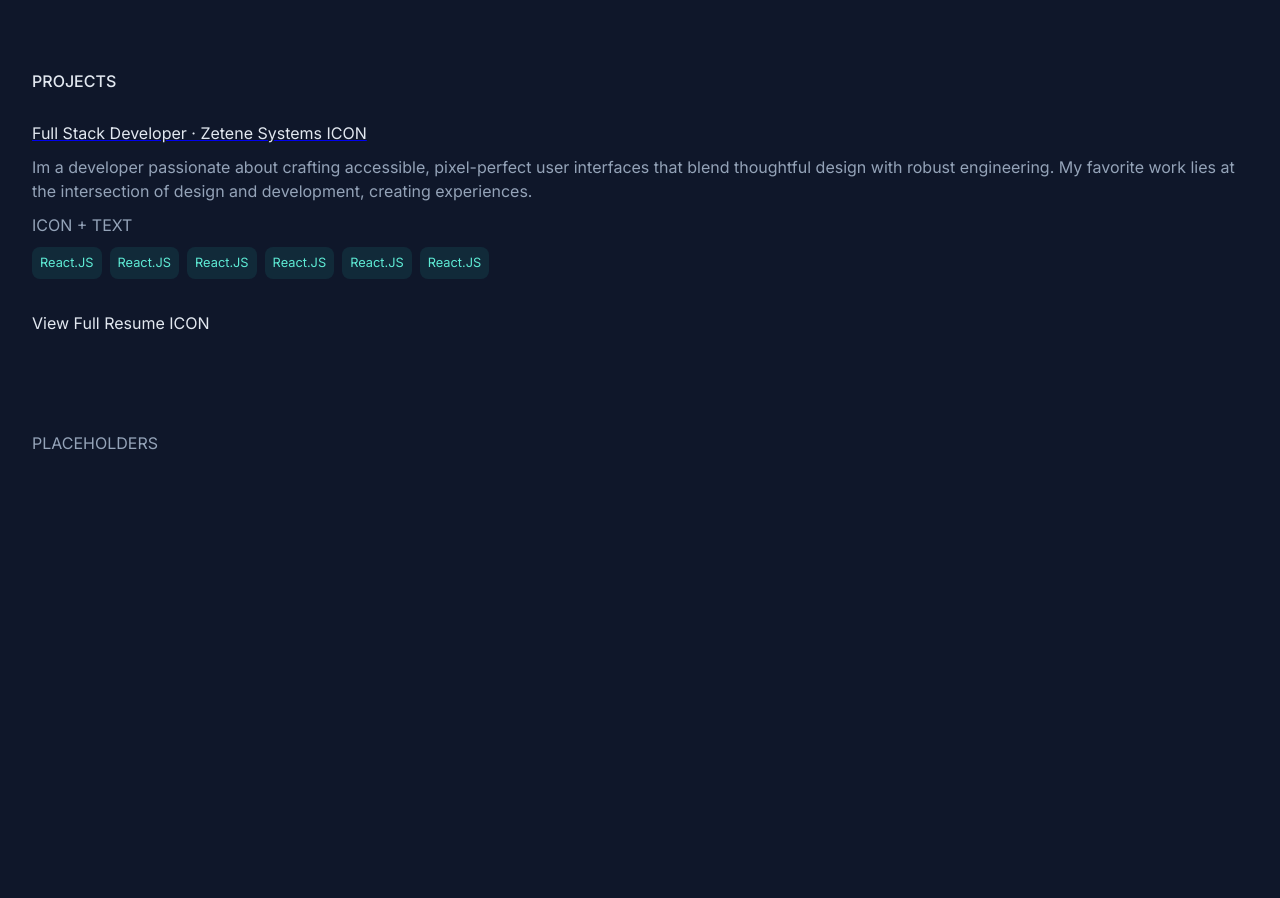
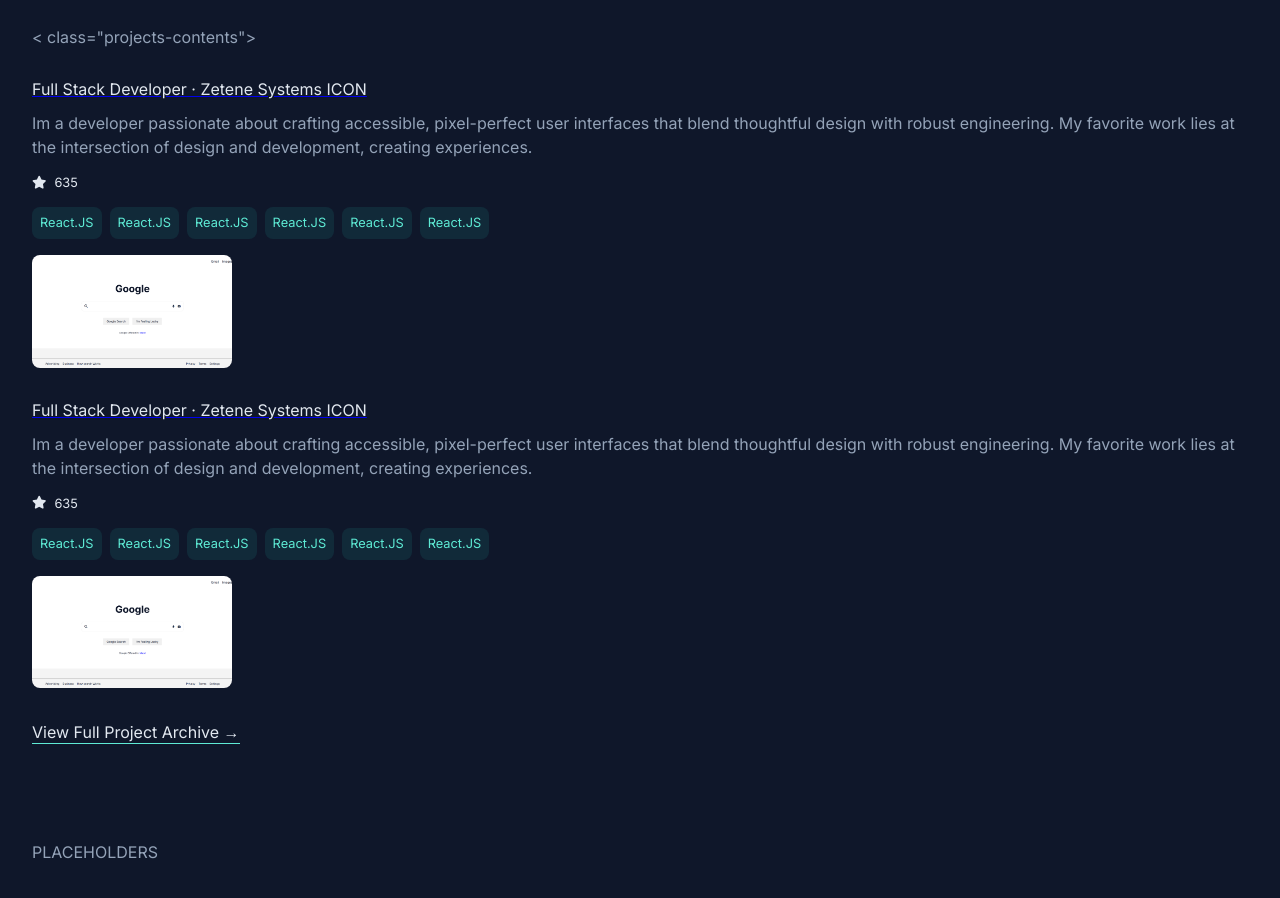
Before and after one commit to asadcodex/HTML_CSS_PORTFOLIO, a plain HTML site: page index.html in a window 1280 px wide. Shown: the part 1380-2278 px from the top of the page. Before the commit the page ends 1899 px from the top, so only its background shows below. Drawn offline with Linux system fonts and the light colour scheme.

Commit message:
image bug fixed and project archive added

```diff
--- a/index.html
+++ b/index.html
@@ -1,5 +1,6 @@
 <!DOCTYPE html>
 <html lang="en">
+
 <head>
   <meta charset="UTF-8" />
   <meta name="viewport" content="width=device-width, initial-scale=1.0" />
@@ -9,20 +10,18 @@
   <link rel="preconnect" href="https://fonts.gstatic.com" crossorigin />
   <link
     href="https://fonts.googleapis.com/css2?family=Inter:ital,opsz,wght@0,14..32,100..900;1,14..32,100..900&display=swap"
-      rel="stylesheet"
-    />
-    <link
-      rel="stylesheet"
-      href="https://cdnjs.cloudflare.com/ajax/libs/font-awesome/6.7.1/css/all.min.css"
+    rel="stylesheet" />
+  <link rel="stylesheet" href="https://cdnjs.cloudflare.com/ajax/libs/font-awesome/6.7.1/css/all.min.css"
     integrity="sha512-5Hs3dF2AEPkpNAR7UiOHba+lRSJNeM2ECkwxUIxC1Q/FLycGTbNapWXB4tP889k5T5Ju8fs4b1P5z/iB4nMfSQ=="
-      crossorigin="anonymous"
-      referrerpolicy="no-referrer"
-    />
+    crossorigin="anonymous" referrerpolicy="no-referrer" />
 </head>
+
 <body>
   <div class="underlay"></div>
   <header>
-      <a href="/"><h1>Asad Raza</h1> </a>
+    <a href="/">
+      <h1>Asad Raza</h1>
+    </a>
     <h4>Full Stack Developer</h4>
     <p>I build accessible, pixel-perfect digital experiences for the web.</p>
     <nav>
@@ -53,12 +52,7 @@
       <div class="about-contents">
         <p>
           Im a developer passionate about crafting accessible,
-            <a
-              target="_blank"
-              class="anchor-text"
-              href="https://brittanychiang.com/"
-              >pixel-perfect</a
-            >
+          <a target="_blank" class="anchor-text" href="https://brittanychiang.com/">pixel-perfect</a>
           user interfaces that blend thoughtful design with robust
           engineering. My favorite work lies at the intersection of design and
           development, creating experiences.
@@ -199,9 +193,11 @@
       <div>
         <h2 class="lightText">Projects</h2>
       </div>
-        <div class="projects-contents">
+      < class="projects-contents">
         <div class="project-card">
-            <div class="project-image"></div>
+          <div class="project-image-container">
+            <img src="/public/Screenshot 2024-12-03 191441.png" alt="google">
+          </div>
           <div class="card-column">
             <a href="/" target="_blank">
               <h3 class="anchor-text card-header">
@@ -214,7 +210,52 @@
               robust engineering. My favorite work lies at the intersection of
               design and development, creating experiences.
             </p>
-             <a> ICON + TEXT</a>
+            <a target="_blank" class="anchor-text project-stat-link" href="/"><i class="fa-solid fa-star"></i>
+              <p>635</p>
+            </a>
+            <div class="tag-container">
+              <div class="tag">
+                <p>React.JS</p>
+              </div>
+              <div class="tag">
+                <p>React.JS</p>
+              </div>
+              <div class="tag">
+                <p>React.JS</p>
+              </div>
+              <div class="tag">
+                <p>React.JS</p>
+              </div>
+              <div class="tag">
+                <p>React.JS</p>
+              </div>
+              <div class="tag">
+                <p>React.JS</p>
+              </div>
+            </div>
+          </div>
+        </div>
+
+
+          <div class="project-card">
+            <div class="project-image-container">
+              <img src="/public/Screenshot 2024-12-03 191441.png" alt="google">
+            </div>
+            <div class="card-column">
+              <a href="/" target="_blank">
+                <h3 class="anchor-text card-header">
+                  Full Stack Developer · Zetene Systems ICON
+                </h3>
+              </a>
+              <p>
+                Im a developer passionate about crafting accessible,
+                pixel-perfect user interfaces that blend thoughtful design with
+                robust engineering. My favorite work lies at the intersection of
+                design and development, creating experiences.
+              </p>
+              <a target="_blank" class="anchor-text project-stat-link" href="/"><i class="fa-solid fa-star"></i>
+                <p>635</p>
+              </a>
               <div class="tag-container">
                 <div class="tag">
                   <p>React.JS</p>
@@ -238,8 +279,9 @@
             </div>
           </div>
       </div>
-        <a href="/" class="anchor-text">
-            <p>View Full Resume ICON</p>
+        <a href="/" class="project-archive-link">
+          <p>View Full Project Archive <span class="right-arrow">&rarr;</span>
+          </p>
         </a>
     </section>
   </main>
@@ -247,4 +289,5 @@
     <p>PLACEHOLDERS</p>
   </footer>
 </body>
+
 </html>
--- a/styles.css
+++ b/styles.css
@@ -76,7 +76,7 @@ header h4 {
 main {
   display: flex;
   flex-direction: column;
-  gap: 6rem;
+  gap: 6+rem;
 }
 
 section {
@@ -112,16 +112,25 @@ section h2,
   color: var(--color-accent);
 }
 
-.experience-contents {
-  display: grid;
+.experience-contents,
+.project-contents {
+  display: flex;
   flex-direction: column;
   gap: 4rem;
 }
 
+.experience-card,
+.project-card {
+  display: grid;
+  grid-template-columns: repeat(1, minmax(0, 1fr));
+}
+
 .experience-card {
-  display: flex;
-  grid-template-columns: repeat(1, minmax(0, 1fr));
   gap: 0.5rem;
+}
+
+.project-card {
+  gap: 1rem;
 }
 
 .card-column {
@@ -161,3 +170,52 @@ section h2,
 .tag p {
     font-size: 0.8rem;
 }
+
+.project-image-container {
+  max-width: 200px;
+  overflow: hidden;
+  display: grid;
+  place-items: center;
+  aspect-ratio: 16 / 9;
+  order: 2;
+  border-radius: 0.5rem;
+}
+
+.project-image-container img {
+  object-fit: cover;
+  width: 100%;
+  height: 100%;
+}
+
+.project-stat-link {
+  display: flex;
+  align-items: center;
+  gap: 0.5rem;
+  font-size: 0.8rem;
+}
+
+.project-archive-link {
+  position: relative;
+  color: var(--color-highlight);
+  text-decoration: none;
+  transition-duration: 200ms;
+  margin-right: auto;
+}
+
+.project-archive-link span {
+  transition-duration: 200ms;
+}
+
+.project-archive-link:hover span {
+  padding-left: 0.5rem;
+}
+
+.project-archive-link::after {
+  content: '';
+  position: absolute;
+  left: 0;
+  width: 100%;
+  height: 1.5px;
+  bottom: 0;
+  background: var(--color-accent);
+}
```
Also changed, not shown: public/Screenshot 2024-12-03 191441.png (added), public/Screenshot 2024-12-03 191457.png (added). Lines whose indentation alone changed are shown as unchanged.
